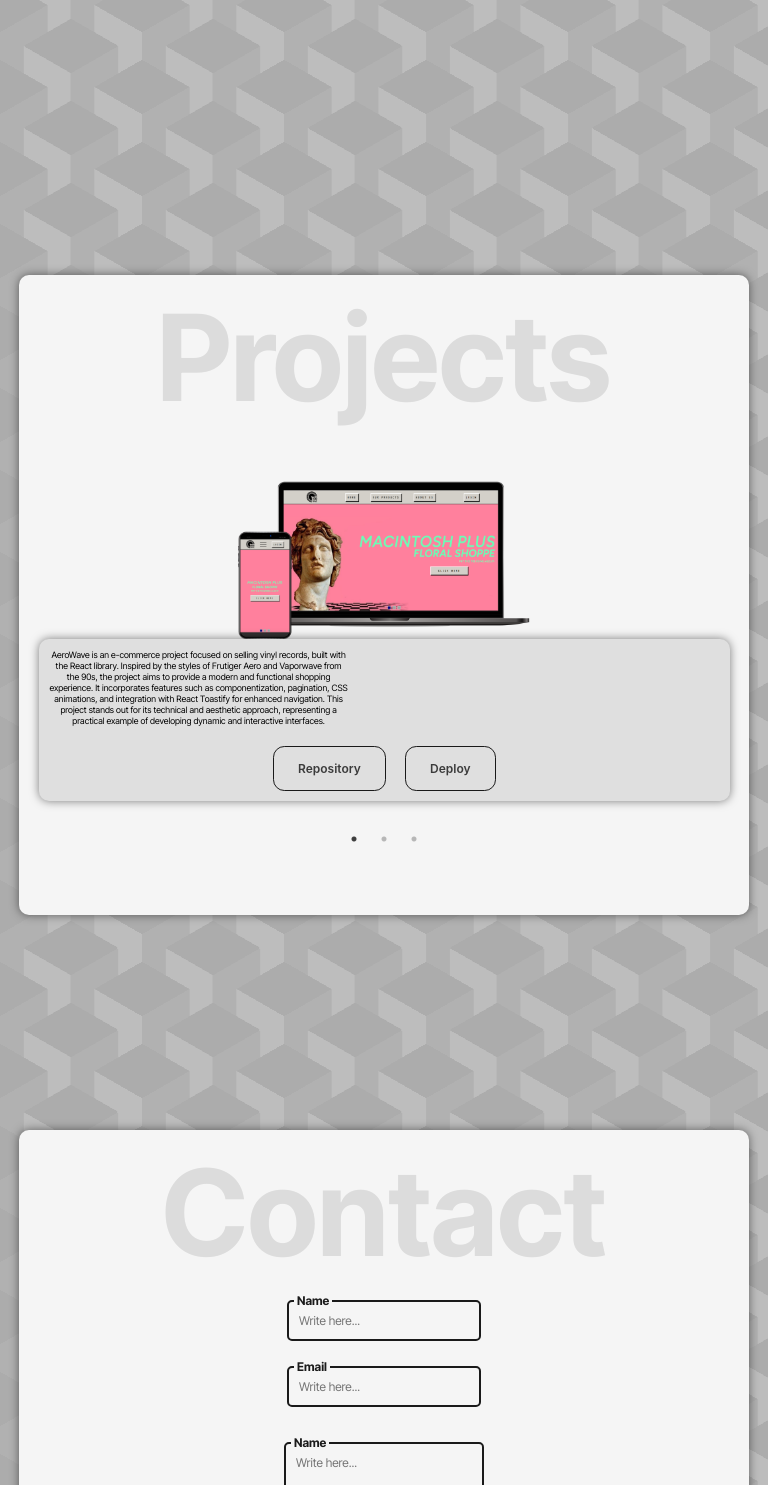
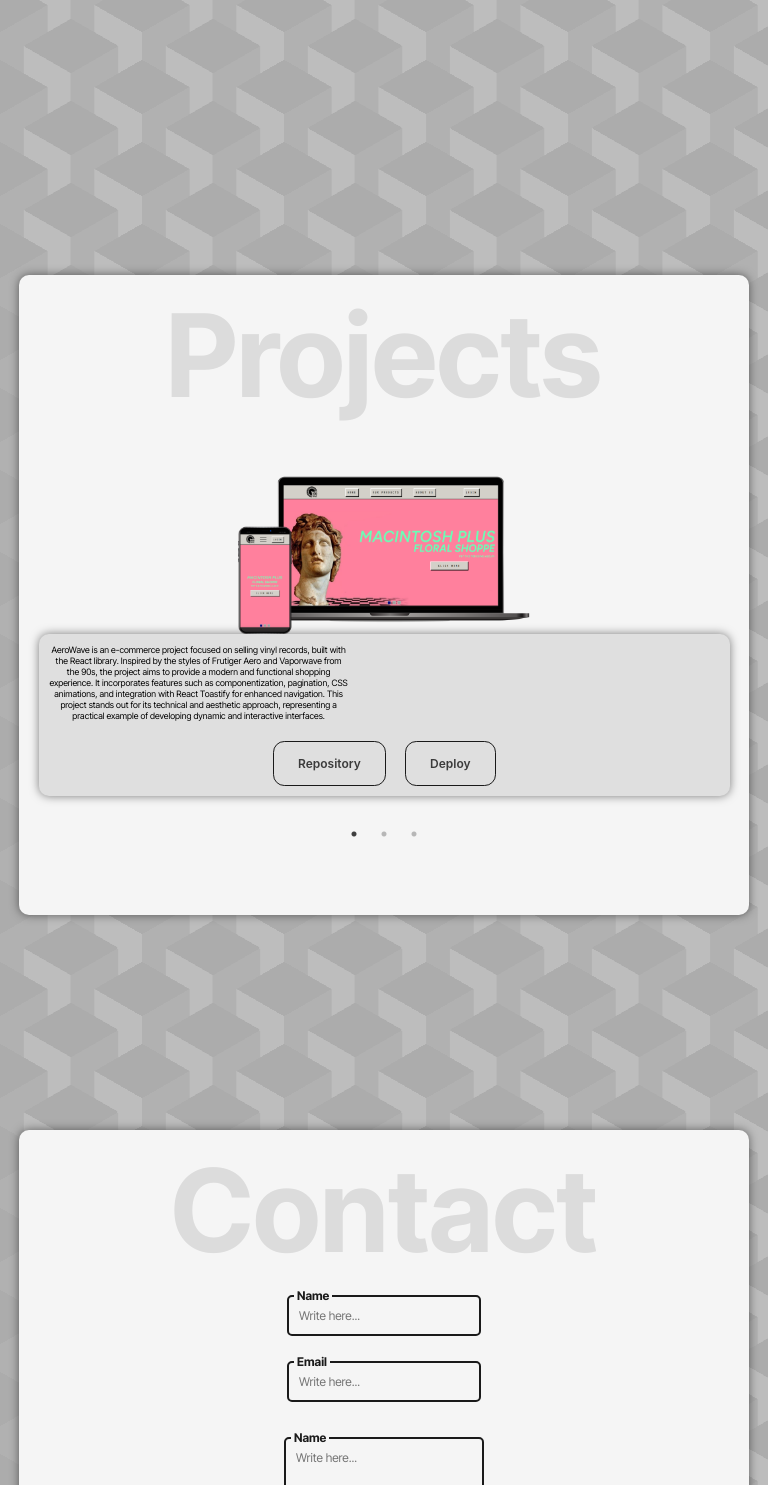
Before and after one commit to Venturini-Sales/New-Portfolio, a React (Vite) app: page / in a window 768 px wide. Shown: the part 1430-2915 px from the top of the page. Built offline with nearby package versions, Linux system fonts and the light colour scheme.

Commit message:
titles issues fix

```diff
--- a/src/components/Contact/Contact.css
+++ b/src/components/Contact/Contact.css
@@ -114,6 +114,11 @@ textarea::-webkit-scrollbar-thumb {
       width: 95vw;
   }
 
+
+  .contact .centralContent h1 {
+    font-size: 15vw;
+}
+
 }
 
 @media only screen and (max-width: 768px) {
@@ -134,6 +139,11 @@ textarea::-webkit-scrollbar-thumb {
     gap: 0;
 }
 
+
+.contact .centralContent h1 {
+  font-size: 15vw;
+}
+
 .formInput textarea {
   padding: 11px 10px;
   font-size: 0.75rem;
--- a/src/components/Projects/Projects.css
+++ b/src/components/Projects/Projects.css
@@ -101,6 +101,10 @@
         visibility: hidden !important;
     }
 
+    .projects .centralContent h1 {
+        font-size: 15vw;
+    }
+
     .projects .centralContent {
         width: 95vw;
     }
@@ -120,6 +124,11 @@
 
     .slick-next:before, .slick-prev:before {
         visibility: hidden !important;
+    }
+
+
+    .projects .centralContent h1 {
+        font-size: 15vw;
     }
 
     .projects .centralContent {
```
